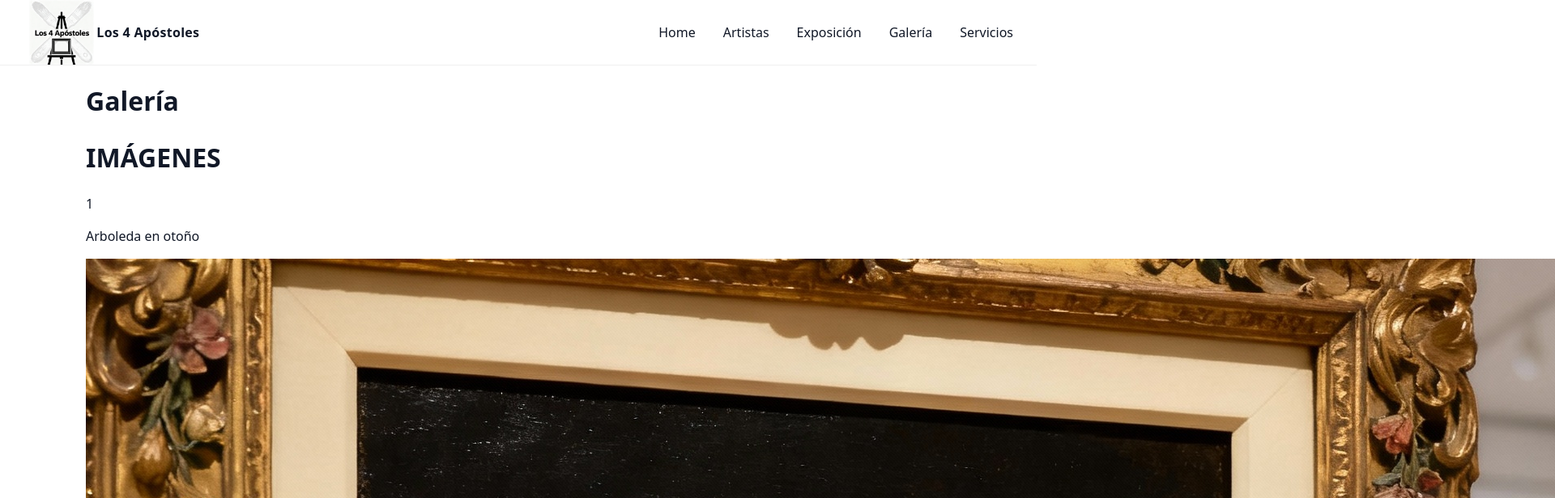
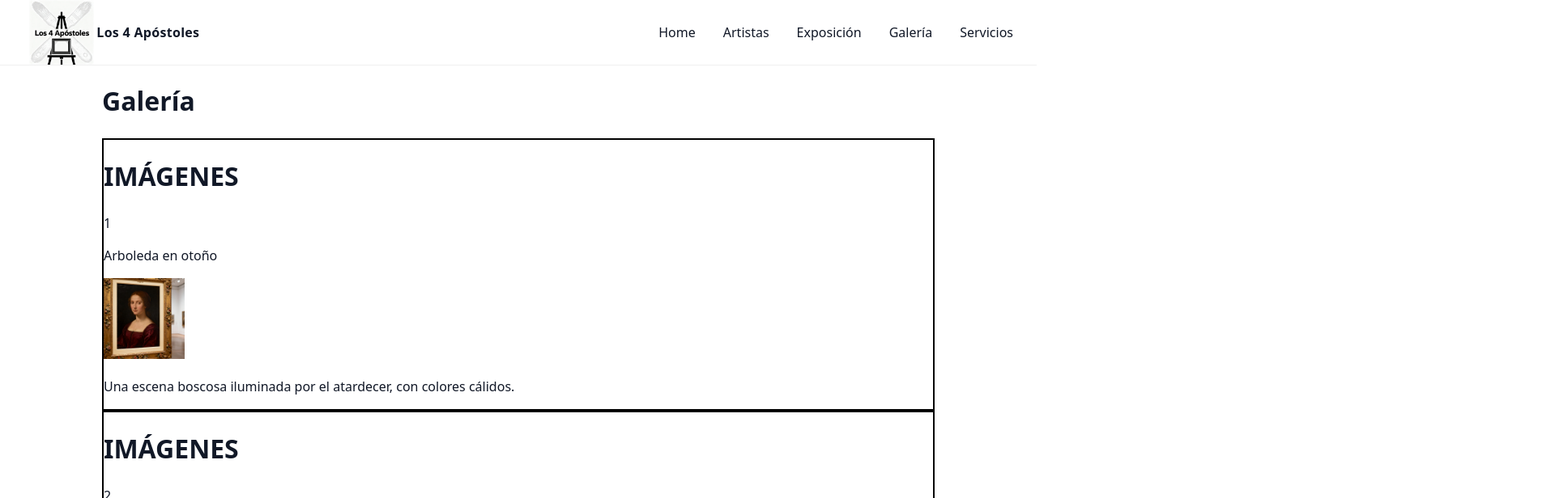
Before and after one commit to Acidlilith013/GaleriaArte, a React (Vite) app: page /exposicion in a window 1280 px wide. Shown: the top 616 px of the page at 81% size, 1920 px wide, since content can reach past the window. Built offline with nearby package versions, Linux system fonts and the light colour scheme.

Commit message:
He modficado dataArtist

```diff
--- a/src/components/Picture.jsx
+++ b/src/components/Picture.jsx
@@ -2,11 +2,11 @@ function Picture({ pictureProp }) {
     const { id, name, image, description } = pictureProp;
 
     return (
-        <div>
+        <div className="card-picture">
             <h1>IMÁGENES</h1>
             <p>{id}</p>
             <p>{name}</p>
-            <img src={image} alt="cuadro" />
+            <img className="img-picture" src={image} alt="cuadro" />
             <p>{description}</p>
         </div>
     )
--- a/src/index.css
+++ b/src/index.css
@@ -184,10 +184,18 @@ body {
 
 
 
-/*PEPI---------------------------------------------------------------------------/
+/*PEPI---------------------------------------------------------------------------*/
+.img-picture {
+    width: 100px;
+}
 
+.card-picture {
+    border: solid 2px black;
+}
 
-
+.main-exposiciones {
+    padding: 0 20px;
+}
 
 
 
--- a/src/pages/Exposiciones.jsx
+++ b/src/pages/Exposiciones.jsx
@@ -6,8 +6,8 @@ function Exposicion() {
     const [exposicionState, setExposicionState] = useState(dataPicture);
 
     return (
-        <>
-            <div>
+
+            <div className="main-exposiciones">
                 <h1>Galería</h1>
 
                 {exposicionState.map((dataPictureSingle) => {
@@ -16,7 +16,7 @@ function Exposicion() {
                         pictureProp={dataPictureSingle} />
                 })}
             </div>
-        </>
+
     )
 }
 export default Exposicion
```
Also changed, not shown: src/data/dataArtists.js (added, +38 -0 lines), src/components/Artist.jsx (added), 1 other file (tests, documents, lock files or other folders).
